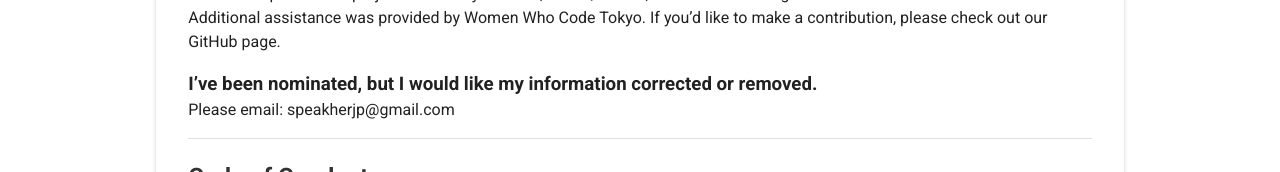
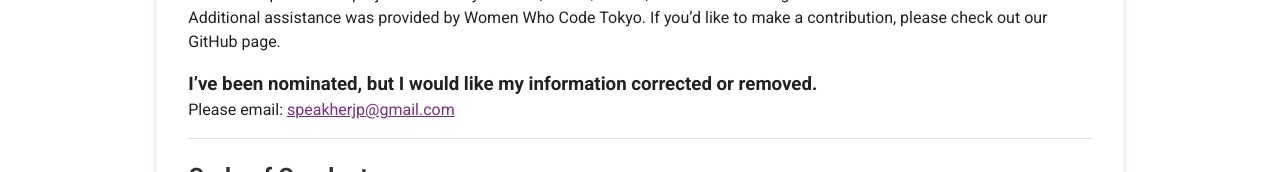
Before and after one commit to WomenInSoftwareEngineeringJP/speak-her-db, a Vue app in the folder web/: page /about in a window 1280 px wide. Shown: the part 899-1071 px from the top of the page. Built offline with nearby package versions, Linux system fonts and the light colour scheme.

Commit message:
make FAQ Contact be a mailto link

```diff
--- a/web/src/components/about/FAQ.vue
+++ b/web/src/components/about/FAQ.vue
@@ -6,10 +6,22 @@
     <br>
     <div
       v-for="q in questions"
-      :key="q.question"
+      :key="q.question()"
     >
       <h3>{{ q.question() }}</h3>
       <p>{{ q.answer() }}</p>
+    </div>
+    <div>
+      <h3>{{ $t('faq.correctionQ') }}</h3>
+      <i18n
+        path="faq.correctionA"
+        tag="p"
+      >
+        <a
+          :href="`mailto:${contact}`"
+          target="_blank"
+        >{{ contact }}</a>
+      </i18n>
     </div>
   </div>
 </template>
@@ -20,6 +32,7 @@
 export default {
   data() {
     return {
+      contact: 'speakherjp@gmail.com',
       questions: [
         {
           question: () => this.$t('faq.whyQ'),
@@ -41,10 +54,6 @@ export default {
           question: () => this.$t('faq.whoQ'),
           answer: () => this.$t('faq.whoA'),
         },
-        {
-          question: () => this.$t('faq.correctionQ'),
-          answer: () => this.$t('faq.correctionA'),
-        },
       ],
     };
   },
--- a/web/src/i18n/locales/en.json
+++ b/web/src/i18n/locales/en.json
@@ -33,7 +33,7 @@
         "yourName": "Your Name"
     },
     "faq": {
-        "correctionA": "Please email:\n\nspeakherjp@gmail.com",
+        "correctionA": "Please email: {0}",
         "correctionQ": "I’ve been nominated, but I would like my information corrected or removed.",
         "freeA": "While it is free to use this website to contact speakers, some speakers may charge for their services, while others may choose to speak for free. We support our members’ decisions to set their value and determine how to donate their time and energy.",
         "freeQ": "Do speakers give presentations for free?",
```
